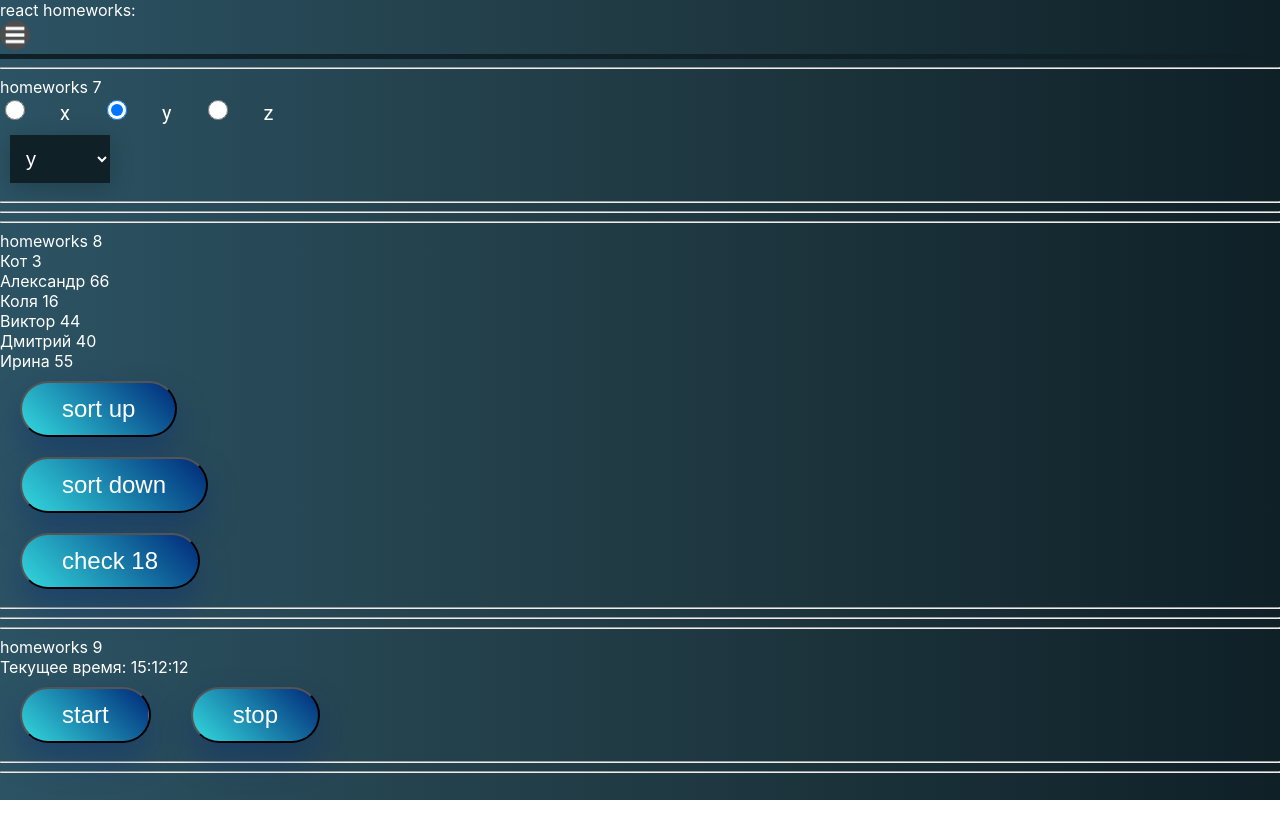
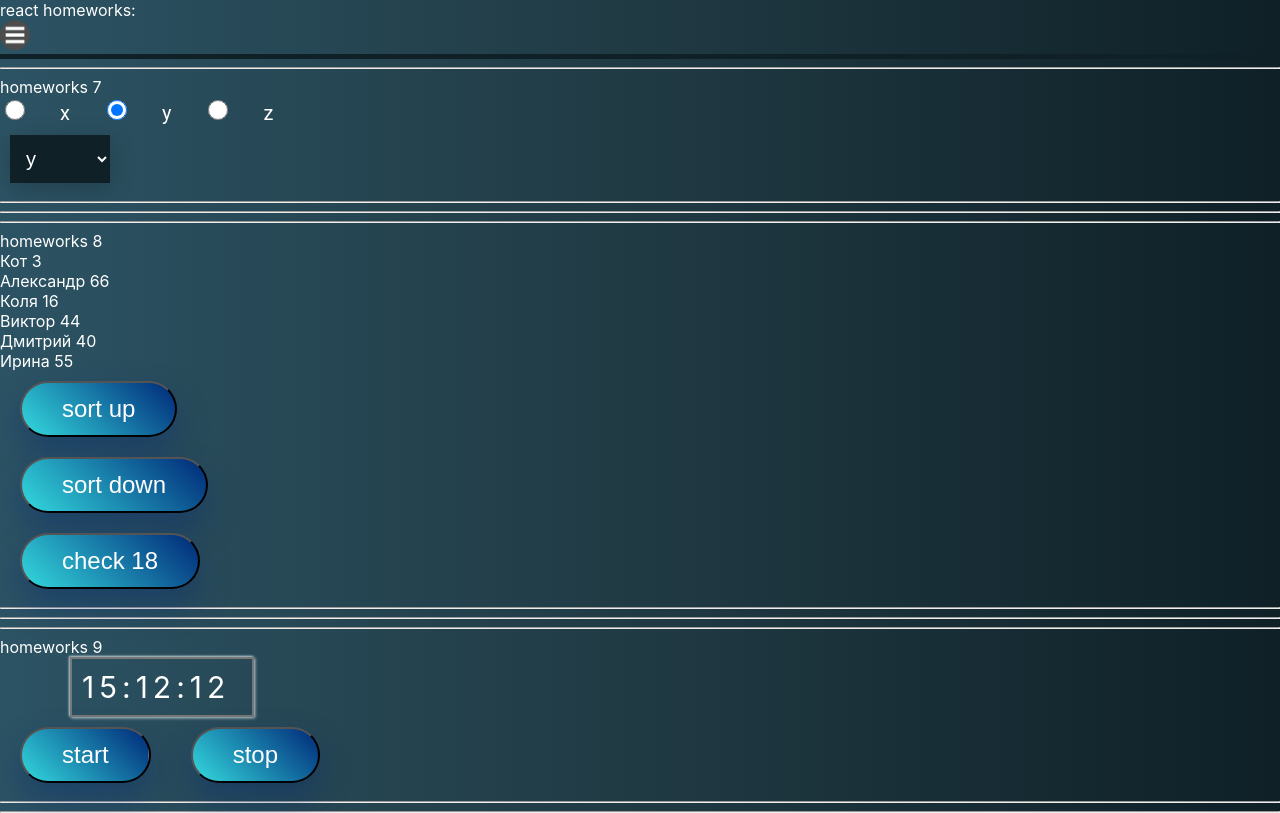
Before and after one commit to Sergo58/HW, a React (Create React App) app: page /#/junior in a window 1280 px wide. Built offline with nearby package versions, Linux system fonts and the light colour scheme.

Commit message:
HW9 start

```diff
--- /dev/null
+++ b/src/p2-homeworks/h9/Clock.module.css
@@ -0,0 +1,20 @@
+.clock{
+    margin-left: 70px;
+    letter-spacing: 5px;
+    color: white;
+    font-size: 30px;
+    border: 2px solid #777;
+    padding: 10px;
+    width: 160px;
+    box-shadow: 1px 1px 3px #BCCCCF,
+    -1px -1px 2px #BCCCCF;}
+.data{
+    margin-left: 70px;
+    color: white;
+    font-size: 30px;
+    border: 2px solid #777;
+    padding: 10px;
+    width: 160px;
+    box-shadow: 1px 1px 3px #BCCCCF,
+    -1px -1px 2px #BCCCCF;
+}
--- a/src/p2-homeworks/h9/Clock.tsx
+++ b/src/p2-homeworks/h9/Clock.tsx
@@ -1,42 +1,49 @@
 import React, {useState} from "react";
 import SuperButton from "../h4/common/c2-SuperButton/SuperButton";
+import s from './Clock.module.css'
 
 function Clock() {
-    let Data = new Date();
-    let Hour = Data.getHours();
-    let Minutes = Data.getMinutes();
-    let Seconds = Data.getSeconds();
-let time=("Текущее время: " + Hour + ":" + Minutes + ":" + Seconds)
 
 
+let DATA=new Date()
     const [timerId, setTimerId] = useState<number>();
-    const [date, setDate] = useState<Date>();
+    const [date, setDate] = useState<Date>(DATA);
     const [show, setShow] = useState<boolean>(false);
 
     const stop = () => {
-        // stop
+        clearInterval(timerId);
+
     }
     const start = () => {
         stop();
         const id: number = window.setInterval(() => {
-            setDate(date)
+            setDate(new Date())
         }, 1000);
         setTimerId(id);
     }
 
     const onMouseEnter = () => {
-        // show
+        setShow(true)
     };
     const onMouseLeave = () => {
-        // close
+        setShow(false)
     };
 
-    const stringTime = time; // fix with date
-    const stringDate = Data; // fix with date
+    let Hour =  date.getHours();
+    let Minutes =  date.getMinutes();
+    let Seconds =  date.getSeconds();
+    let Year =  date.getFullYear();
+    let  Month =  date.getMonth()+1;
+    let Day =   date.getDate();
+
+
+    let toDay=( Day + " " + Month + " " + Year);
+    let stringTime = `${Hour>9?Hour:"0"+Hour }:${Minutes>9?Minutes:"0"+Minutes }:${Seconds>9?Seconds:"0"+Seconds }`; // fix with date
+    let stringDate=toDay ; // fix with date
 
     return (
         <div>
-            <div
+            <div className={s.clock}
                 onMouseEnter={onMouseEnter}
                 onMouseLeave={onMouseLeave}
             >
@@ -44,7 +51,7 @@ let time=("Текущее время: " + Hour + ":" + Minutes + ":" + Seconds)
             </div>
 
             {show && (
-                <div>
+                <div className={s.data} >
                     {stringDate}
                 </div>
             )}
```
